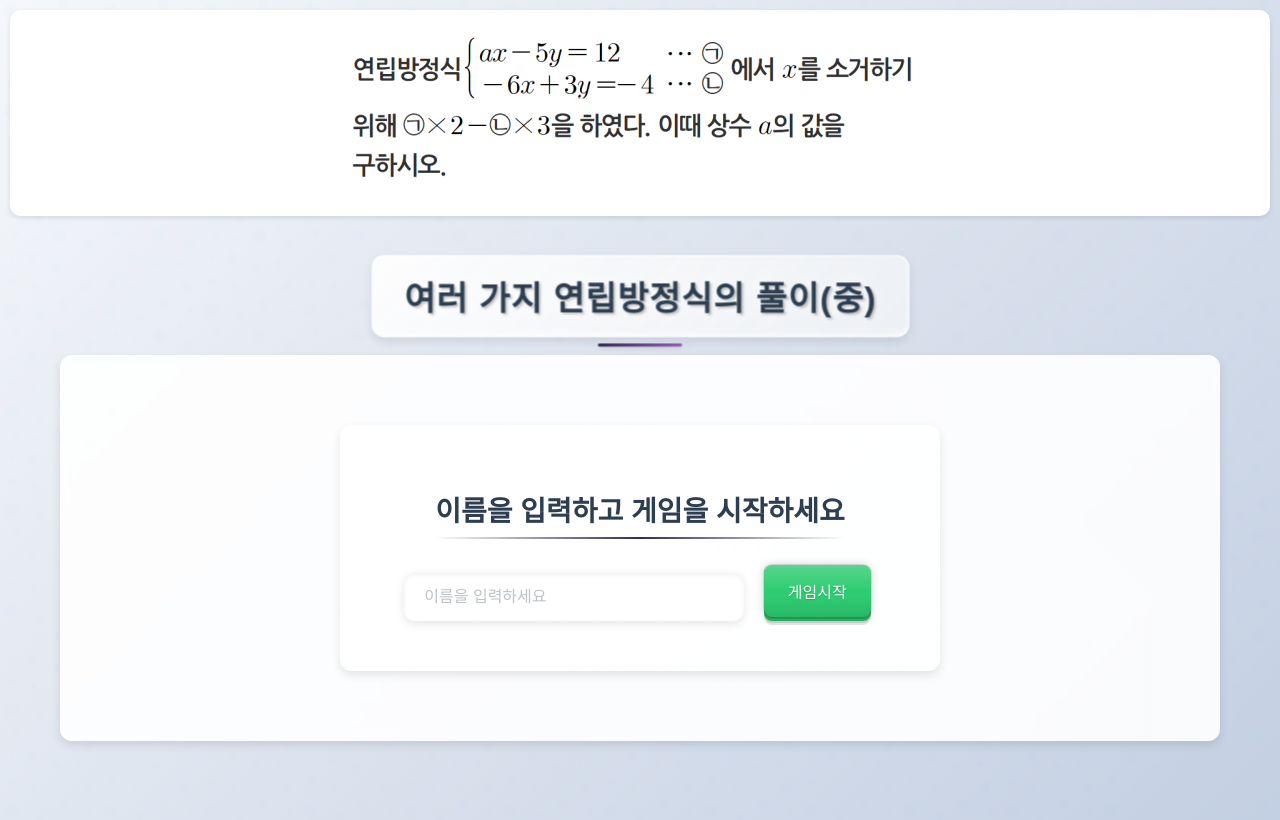
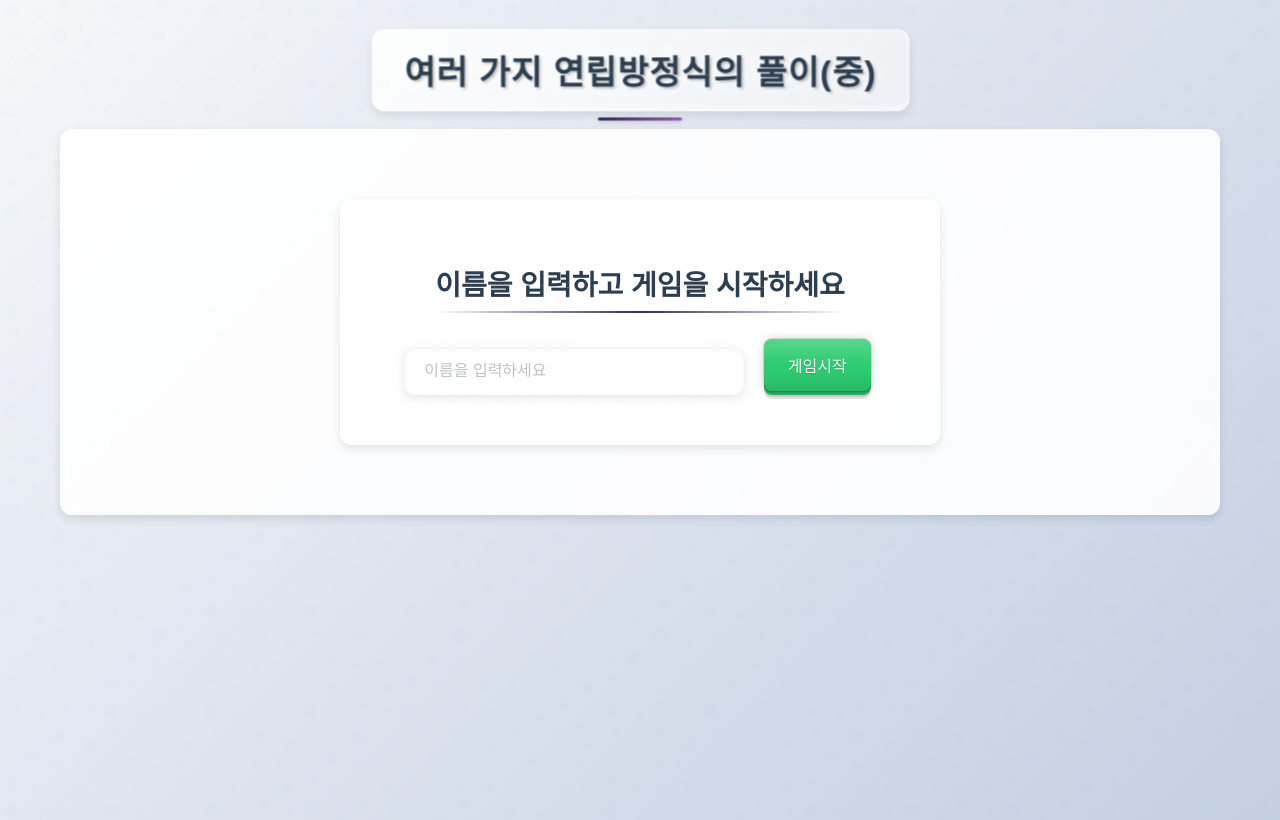
Before and after one commit to hwimath2/24354, a plain HTML site: page index.html in a window 1280 px wide. Drawn offline with nearby package versions, Linux system fonts and the light colour scheme.

Commit message:
Update index.html

```diff
--- a/index.html
+++ b/index.html
@@ -10,7 +10,7 @@
   const gameConfig = {
     "gameTitle": "여러 가지 연립방정식의 풀이(중)",
     "defaultScore": 10,
-    "bannerURL": "https://raw.githubusercontent.com/hwimath2/24354/main/1.png",
+    "bannerURL": "",
     "randomizeQuestions": true,
     "questions": [
       {
```
